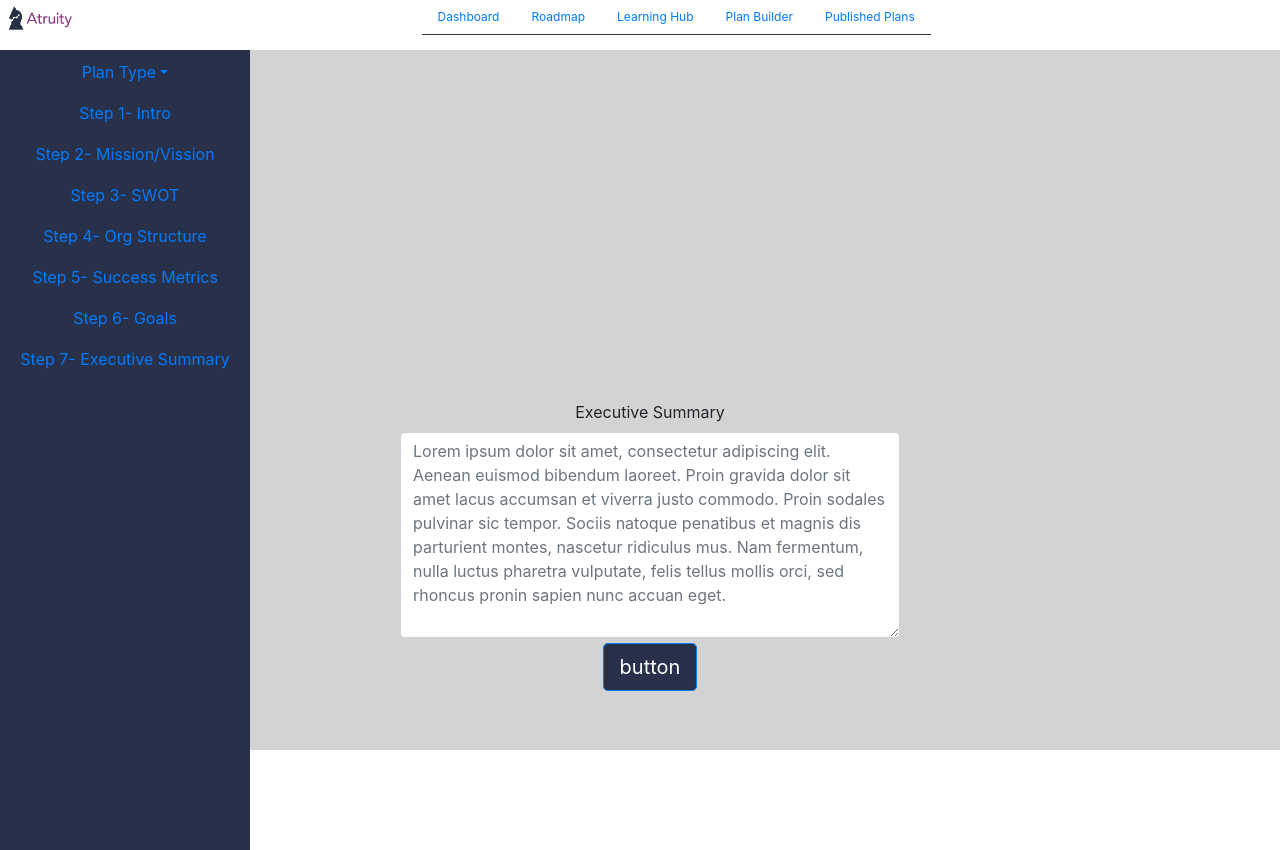
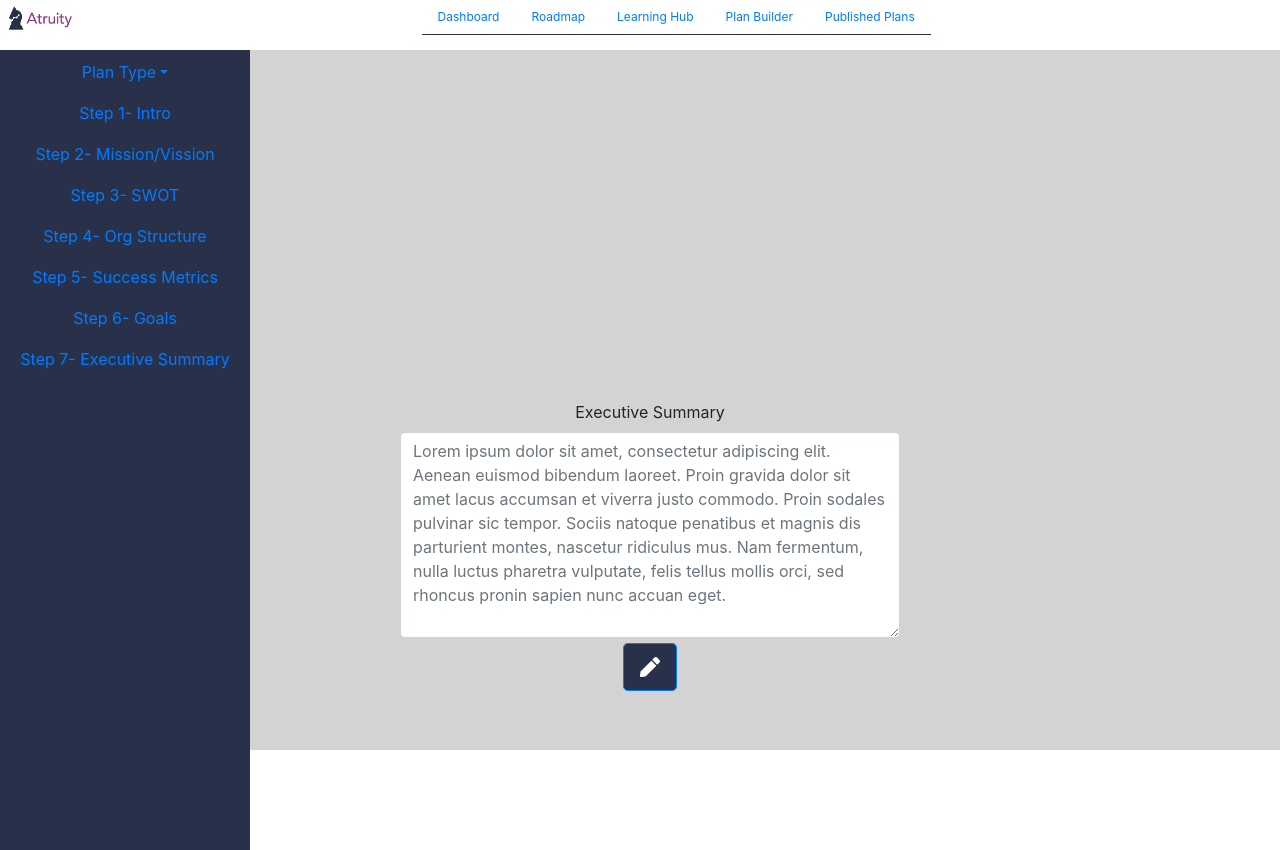
Before and after one commit to juancbaires/WDI-UX-Atruity, a React (Create React App) app in the folder strategic_planning/: page /executivesummary in a window 1280 px wide. Built offline with nearby package versions, Linux system fonts and the light colour scheme.

Commit message:
all components can update

```diff
--- a/strategic_planning/src/App/App.js
+++ b/strategic_planning/src/App/App.js
@@ -52,6 +52,23 @@ class App extends Component {
   addMission = (mission) => {
     this.state.planner[0].visionStatement = mission
   }
+  // edit swot
+  addSwot = (swotie) => {
+    this.state.planner[0].swot = swotie
+  }
+  // editing an Org
+  addOrg = (org) => {
+    this.state.planner[0].orgStructure = org
+  }
+  // editing a Metric
+  addMetrics = (metric) => {
+    this.state.planner[0].successMetrics = metric
+  }
+  // edit summary
+  addSummary = (sum) => {
+    this.state.planner[0].executiveSummary = sum
+  }
+
   render() {
     return (
       <div className="App">
@@ -108,6 +125,7 @@ class App extends Component {
                 {...this.state}
                 {...this.props}
                 planner={this.state.planner}
+                addSummary={this.addSummary}
               />
             )}
             /> />
@@ -125,6 +143,7 @@ class App extends Component {
                 {...this.state}
                 {...this.props}
                 planner={this.state.planner}
+                addMetrics={this.addMetrics}
               />
             )}
             /> />
@@ -133,6 +152,7 @@ class App extends Component {
                 {...this.state}
                 {...this.props}
                 planner={this.state.planner}
+                addOrg={this.addOrg}
               />
             )}
             />/>
@@ -141,6 +161,7 @@ class App extends Component {
                 {...this.state}
                 {...this.props}
                 planner={this.state.planner}
+                addSwot={this.addSwot}
               />
             )}
             />/>
--- a/strategic_planning/src/ExecutiveSummary/ExecutiveSummary.js
+++ b/strategic_planning/src/ExecutiveSummary/ExecutiveSummary.js
@@ -1,7 +1,22 @@
 import React, { Component } from 'react';
 import SideBar from "../SideBar/SideBar"
 import "./ExecutiveSummary.css"
+import { FontAwesomeIcon } from "@fortawesome/react-fontawesome"
+
+
 class ExecutiveSummary extends Component {
+    state = {
+        executiveSummary: null
+    }
+    handleChange = (e) => {
+        this.setState({
+            executiveSummary: e.target.value
+        })
+    }
+    handleSubmit = (e) => {
+        e.preventDefault();
+        this.props.addSummary(this.state.executiveSummary)
+    }
     render() {
         return (
             <div class="grey">
@@ -9,8 +24,8 @@ class ExecutiveSummary extends Component {
                 <form className="executive">
                     <div class="form-group">
                         <label for="exampleFormControlTextarea1">Executive Summary</label>
-                        <textarea class="form-control" id="" rows="8" placeholder={this.props.planner[0].executiveSummary}></textarea>
-                        <button type="button" class="btn btn-primary btn-lg">button</button>
+                        <textarea class="form-control" id="" rows="8" placeholder={this.props.planner[0].executiveSummary} onChange={this.handleChange}></textarea>
+                        <button onClick={this.handleSubmit} type="button" class="btn btn-primary btn-lg"><FontAwesomeIcon icon="pen" /></button>
                     </div>
                 </form>
             </div>
--- a/strategic_planning/src/OrgStructure/OrgStructure.js
+++ b/strategic_planning/src/OrgStructure/OrgStructure.js
@@ -1,8 +1,21 @@
 import React, { Component } from 'react';
 import SideBar from "../SideBar/SideBar"
 import "./OrgStructure.css"
+import { FontAwesomeIcon } from "@fortawesome/react-fontawesome"
 
 class OrgStructure extends Component {
+    state = {
+        orgStructure: null
+    }
+    handleChange = (e) => {
+        this.setState({
+            orgStructure: e.target.value
+        })
+    }
+    handleSubmit = (e) => {
+        e.preventDefault();
+        this.props.addOrg(this.state.orgStructure)
+    }
     render() {
         return (
             <div className="grey">
@@ -10,8 +23,8 @@ class OrgStructure extends Component {
                 <form className="org">
                     <div class="form-group">
                         <label for="exampleFormControlTextarea1">Orginazation Structure</label>
-                        <textarea class="form-control" id="exampleFormControlTextarea1" rows="8" placeholder={this.props.planner[0].orgStructure}></textarea>
-                        <button type="button" class="btn btn-primary btn-lg">button</button>
+                        <textarea class="form-control" id="exampleFormControlTextarea1" rows="8" placeholder={this.props.planner[0].orgStructure} onChange={this.handleChange}></textarea>
+                        <button onClick={this.handleSubmit} type="button" class="btn btn-primary btn-lg"><FontAwesomeIcon icon="pen" /></button>
                     </div>
                 </form>
             </div>
--- a/strategic_planning/src/PlanBuilder/PlanBuilder.js
+++ b/strategic_planning/src/PlanBuilder/PlanBuilder.js
@@ -12,9 +12,9 @@ class PlanBuilder extends Component {
                 <MainDisplay />
                 <form className="planBuild">
                     <div class="form-group">
-                        <label for="exampleFormControlTextarea1">Intro</label>
+                        <label for="exampleFormControlTextarea1">Tutorial</label>
                         <textarea class="form-control" id="exampleFormControlTextarea1" rows="8" placeholder="This is where a video would be!"></textarea>
-                        <button type="button" class="btn btn-primary btn-lg">button</button>
+                        <button type="button" class="btn btn-primary btn-lg">Play</button>
                     </div>
                 </form>
             </div>
--- a/strategic_planning/src/PublishPlans/PublishPlans.js
+++ b/strategic_planning/src/PublishPlans/PublishPlans.js
@@ -19,6 +19,8 @@ class PublishPlans extends Component {
                         <p class="card-text">{this.props.planner[0].swot}</p>
                         <h3>Goals</h3>
                         <p class="card-text">{this.props.planner[0].goals}</p>
+                        <h3>Organization Structure</h3>
+                        <p class="card-text">{this.props.planner[0].orgStructure}</p>
                         <h3>Success Metrics</h3>
                         <p class="card-text">{this.props.planner[0].successMetrics}</p>
                         <h3>Executive Summary</h3>
--- a/strategic_planning/src/SWOT/SWOT.js
+++ b/strategic_planning/src/SWOT/SWOT.js
@@ -1,7 +1,21 @@
 import React, { Component } from 'react';
 import SideBar from "../SideBar/SideBar"
 import "./SWOT.css"
+import { FontAwesomeIcon } from "@fortawesome/react-fontawesome"
+
 class SWOT extends Component {
+    state = {
+        swot: null
+    }
+    handleChange = (e) => {
+        this.setState({
+            swot: e.target.value
+        })
+    }
+    handleSubmit = (e) => {
+        e.preventDefault();
+        this.props.addSwot(this.state.swot)
+    }
     render() {
         return (
             <div className="grey">
@@ -9,8 +23,8 @@ class SWOT extends Component {
                 <form className="swot">
                     <div class="form-group">
                         <label for="exampleFormControlTextarea1">S.W.O.T.</label>
-                        <textarea class="form-control" id="exampleFormControlTextarea1" rows="8" placeholder={this.props.planner[0].swot}></textarea>
-                        <button type="button" class="btn btn-primary btn-lg">button</button>
+                        <textarea class="form-control" id="exampleFormControlTextarea1" rows="8" placeholder={this.props.planner[0].swot} onChange={this.handleChange}></textarea>
+                        <button onClick={this.handleSubmit} type="button" class="btn btn-primary btn-lg"><FontAwesomeIcon icon="pen" /></button>
                     </div>
                 </form>
             </div>
--- a/strategic_planning/src/SuccessMetrics/SuccessMetric.js
+++ b/strategic_planning/src/SuccessMetrics/SuccessMetric.js
@@ -1,8 +1,21 @@
 import React, { Component } from 'react';
 import SideBar from "../SideBar/SideBar"
 import "./SuccessMetric.css"
+import { FontAwesomeIcon } from "@fortawesome/react-fontawesome"
 
 class SuccessMetric extends Component {
+    state = {
+        successMetrics: null
+    }
+    handleChange = (e) => {
+        this.setState({
+            successMetrics: e.target.value
+        })
+    }
+    handleSubmit = (e) => {
+        e.preventDefault();
+        this.props.addMetrics(this.state.successMetrics)
+    }
     render() {
         return (
             <div className="grey">
@@ -10,8 +23,8 @@ class SuccessMetric extends Component {
                 <form className="success">
                     <div class="form-group">
                         <label for="exampleFormControlTextarea1">Success Metric</label>
-                        <textarea class="form-control" id="exampleFormControlTextarea1" rows="8" placeholder={this.props.planner[0].successMetrics}></textarea>
-                        <button type="button" class="btn btn-primary btn-lg">button</button>
+                        <textarea class="form-control" id="exampleFormControlTextarea1" rows="8" placeholder={this.props.planner[0].successMetrics} onChange={this.handleChange}></textarea>
+                        <button onClick={this.handleSubmit} type="button" class="btn btn-primary btn-lg"><FontAwesomeIcon icon="pen" /></button>
                     </div>
                 </form>
             </div>
```
